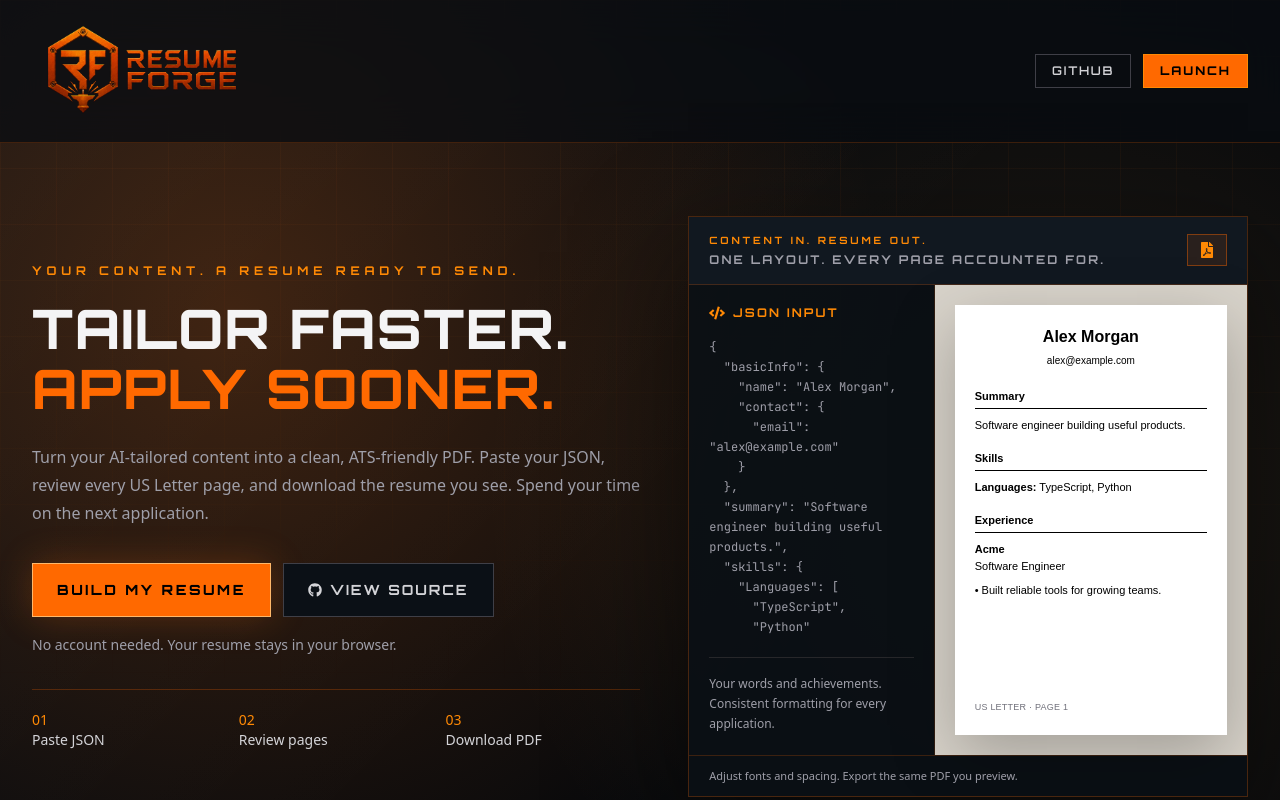
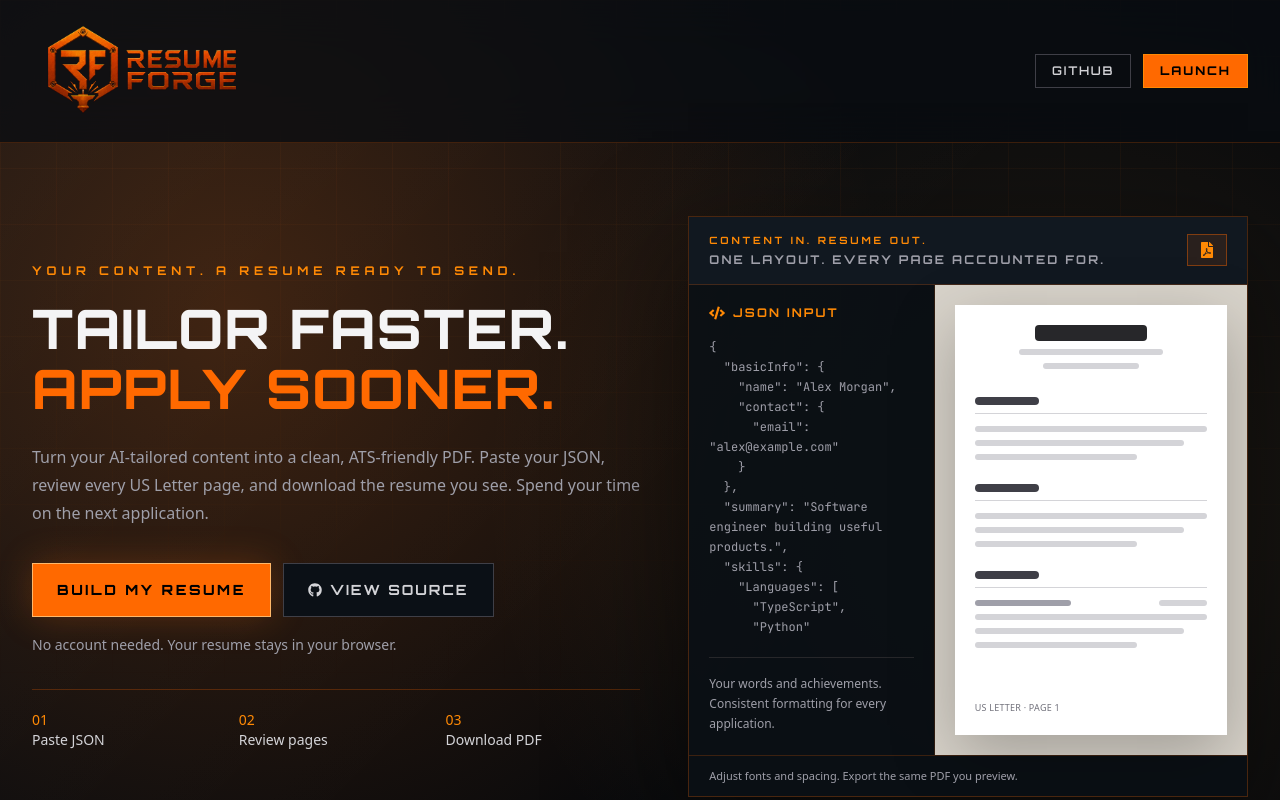
Before and after one commit to 626-Legendary/resume-forge, a Next.js app: page / in a window 1280 px wide. Shown: the top 800 px of the page. Built offline with nearby package versions, Linux system fonts and the light colour scheme; no server answers.

Commit message:
style: use a skeleton illustration for the hero resume preview

```diff
--- a/app/page.tsx
+++ b/app/page.tsx
@@ -303,36 +303,36 @@ export default function Home() {
                     <article
                       aria-label="Example resume preview"
                       className="flex min-h-[360px] flex-col bg-white p-5 text-[11px] leading-[1.5] text-black shadow-[0_20px_60px_rgba(0,0,0,0.25)] sm:min-h-[430px]"
-                      style={{ fontFamily: "Arial, Helvetica, sans-serif" }}
                     >
-                      <div className="mb-5 text-center">
-                        <h2 className="text-base font-bold">Alex Morgan</h2>
-                        <p className="mt-1 text-[10px]">alex@example.com</p>
+                      <p className="sr-only">
+                        Resume layout illustration with a name, contact details
+                        and three content sections.
+                      </p>
+                      <div aria-hidden="true" className="space-y-6">
+                        <div className="mb-7 space-y-2">
+                          <div className="mx-auto h-4 w-28 max-w-full rounded-sm bg-zinc-800" />
+                          <div className="mx-auto h-1.5 w-36 max-w-full rounded-sm bg-zinc-300" />
+                          <div className="mx-auto h-1.5 w-24 max-w-full rounded-sm bg-zinc-300" />
+                        </div>
+                        {[0, 1, 2].map((index) => (
+                          <div key={index}>
+                            <div className="mb-3 border-b border-zinc-300 pb-2">
+                              <div className="h-2 w-16 rounded-sm bg-zinc-700" />
+                            </div>
+                            {index === 2 && (
+                              <div className="mb-2 flex justify-between gap-3">
+                                <div className="h-1.5 w-24 rounded-sm bg-zinc-400" />
+                                <div className="h-1.5 w-12 rounded-sm bg-zinc-300" />
+                              </div>
+                            )}
+                            <div className="space-y-2">
+                              <div className="h-1.5 w-full rounded-sm bg-zinc-300" />
+                              <div className="h-1.5 w-[90%] rounded-sm bg-zinc-300" />
+                              <div className="h-1.5 w-[70%] rounded-sm bg-zinc-300" />
+                            </div>
+                          </div>
+                        ))}
                       </div>
-                      <section>
-                        <h3 className="mb-2 border-b border-black pb-1 font-bold">
-                          Summary
-                        </h3>
-                        <p>Software engineer building useful products.</p>
-                      </section>
-                      <section className="mt-4">
-                        <h3 className="mb-2 border-b border-black pb-1 font-bold">
-                          Skills
-                        </h3>
-                        <p>
-                          <strong>Languages:</strong> TypeScript, Python
-                        </p>
-                      </section>
-                      <section className="mt-4">
-                        <h3 className="mb-2 border-b border-black pb-1 font-bold">
-                          Experience
-                        </h3>
-                        <p className="font-bold">Acme</p>
-                        <p>Software Engineer</p>
-                        <p className="mt-2">
-                          • Built reliable tools for growing teams.
-                        </p>
-                      </section>
                       <p className="mt-auto pt-6 text-[9px] tracking-wide text-zinc-500">
                         US LETTER · PAGE 1
                       </p>
```
Also changed, not shown: 3 other files (tests, documents, lock files or other folders).
